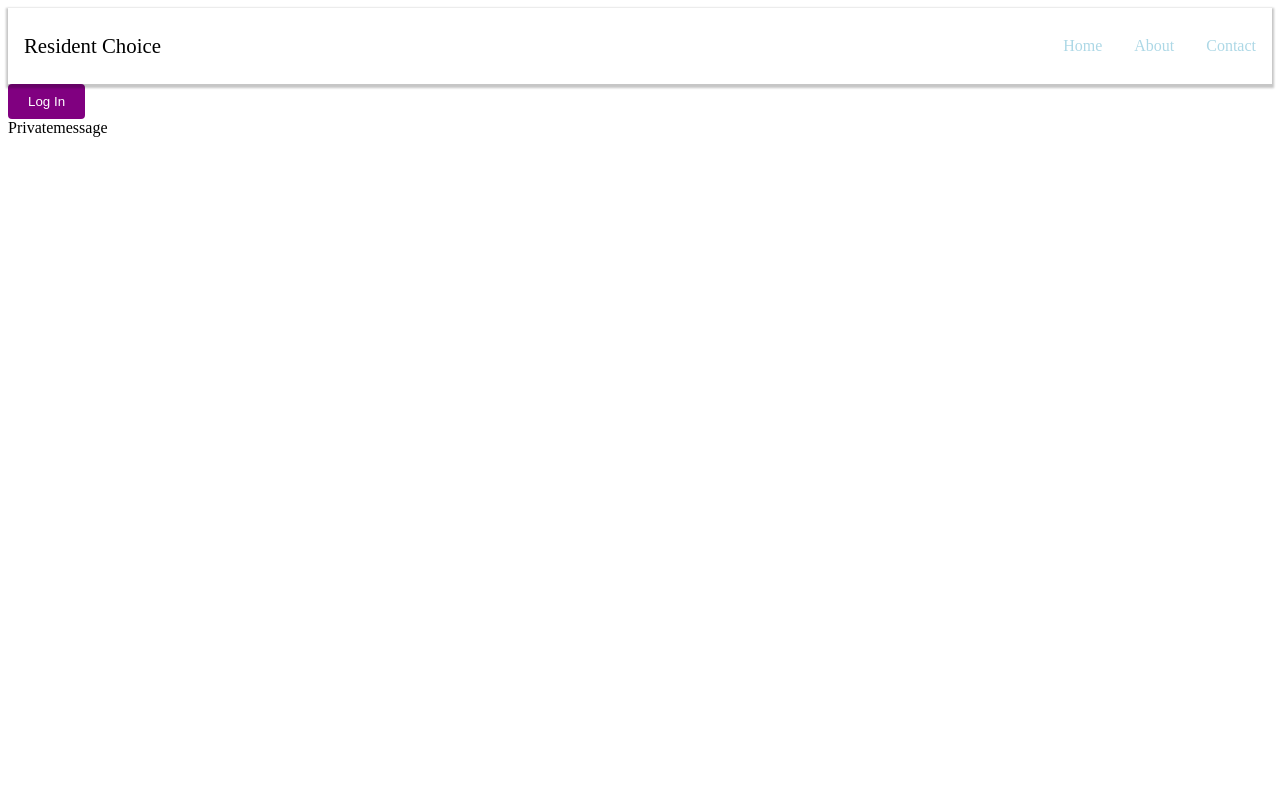
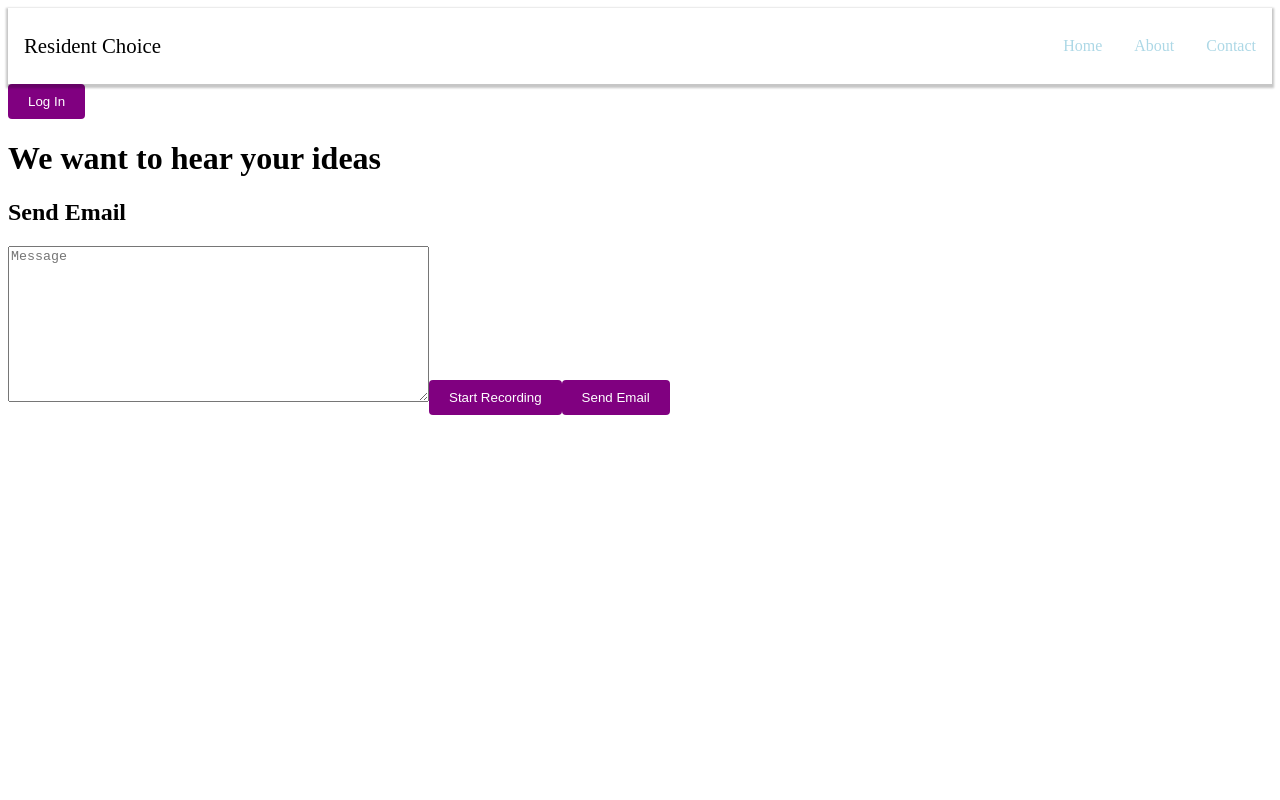
Before and after one commit to adesewa293/reesident-choice-frontend, a React (Create React App) app: page /Privatemessage in a window 1280 px wide. Shown: the top 800 px of the page. Built offline with nearby package versions, Linux system fonts and the light colour scheme; no server answers.

Commit message:
send email and transcription

```diff
--- /dev/null
+++ b/src/Components/Form.js
@@ -0,0 +1,85 @@
+import React, { useState, useEffect, useMemo } from "react";
+import emailjs from "@emailjs/browser";
+
+export default function Form() {
+  const [message, setMessage] = useState("");
+  const [recording, setRecording] = useState(false);
+  const [transcribedText, setTranscribedText] = useState("");
+
+  const recognition = useMemo(() => {
+    const recognitionInstance = new (window.SpeechRecognition ||
+      window.webkitSpeechRecognition)();
+    recognitionInstance.continuous = true;
+    recognitionInstance.interimResults = true;
+    return recognitionInstance;
+  }, []);
+
+  useEffect(() => {
+    recognition.onresult = (event) => {
+      let fullTranscript = "";
+      for (let i = 0; i < event.results.length; i++) {
+        fullTranscript += event.results[i][0].transcript + " ";
+      }
+      setTranscribedText(fullTranscript);
+    };
+  }, [recognition]);
+
+  const startRecording = () => {
+    recognition.start();
+    setRecording(true);
+  };
+
+  const stopRecording = () => {
+    recognition.stop();
+    setRecording(false);
+  };
+
+  const handleTextAreaChange = (e) => {
+    setMessage(e.target.value);
+  };
+
+  const sendEmail = async (e) => {
+    e.preventDefault();
+
+    const emailParams = {
+      from_name: "Margaret",
+      to_name: "Room 4",
+      message: recording ? transcribedText : message,
+    };
+
+    try {
+      const response = await emailjs.send(
+        process.env.REACT_APP_EMAILJS_SERVICE_ID,
+        process.env.REACT_APP_EMAILJS_TEMPLATE_ID,
+        emailParams,
+        process.env.REACT_APP_EMAILJS_USER_KEY
+      );
+      console.log("Email sent successfully!", response);
+      stopRecording();
+    } catch (error) {
+      console.error("Error sending email:", error);
+    }
+  };
+
+  return (
+    <div>
+      <h2>Send Email</h2>
+      <form onSubmit={sendEmail}>
+        <textarea
+          placeholder="Message"
+          value={recording ? transcribedText : message}
+          onChange={handleTextAreaChange}
+          rows={10}
+          cols={50}
+          required
+        ></textarea>
+        {!recording && (
+          <button type="button" onClick={startRecording}>
+            Start Recording
+          </button>
+        )}
+        <button type="submit">Send Email</button>
+      </form>
+    </div>
+  );
+}
--- a/src/Components/Privatemessage.js
+++ b/src/Components/Privatemessage.js
@@ -1,7 +1,11 @@
-import React from 'react'
+import React from "react";
+import Form from "./Form.js";
 
 export default function Privatemessage() {
   return (
-    <div>Privatemessage</div>
-  )
+    <div>
+      <h1>We want to hear your ideas</h1>
+      <Form />
+    </div>
+  );
 }
```
